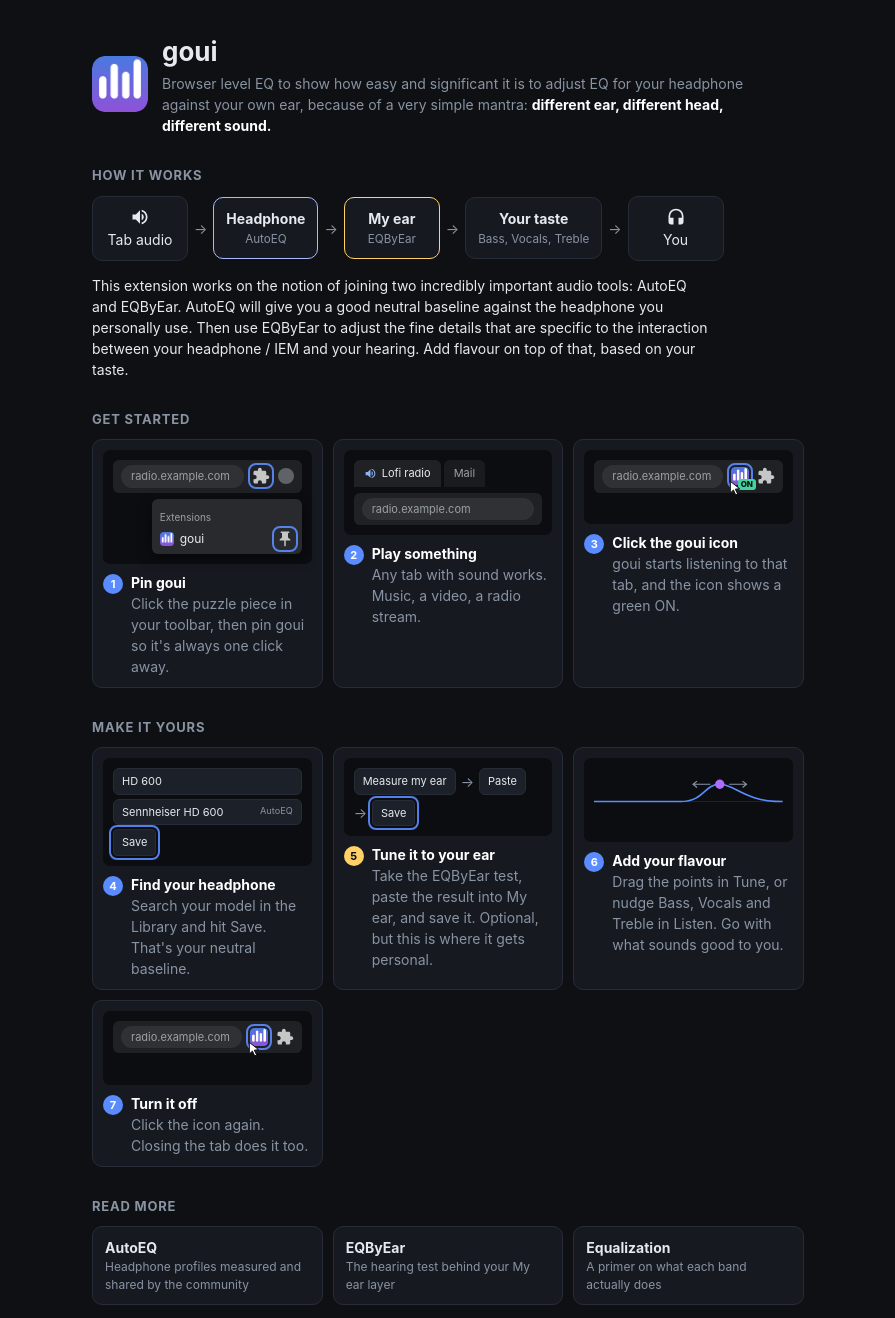
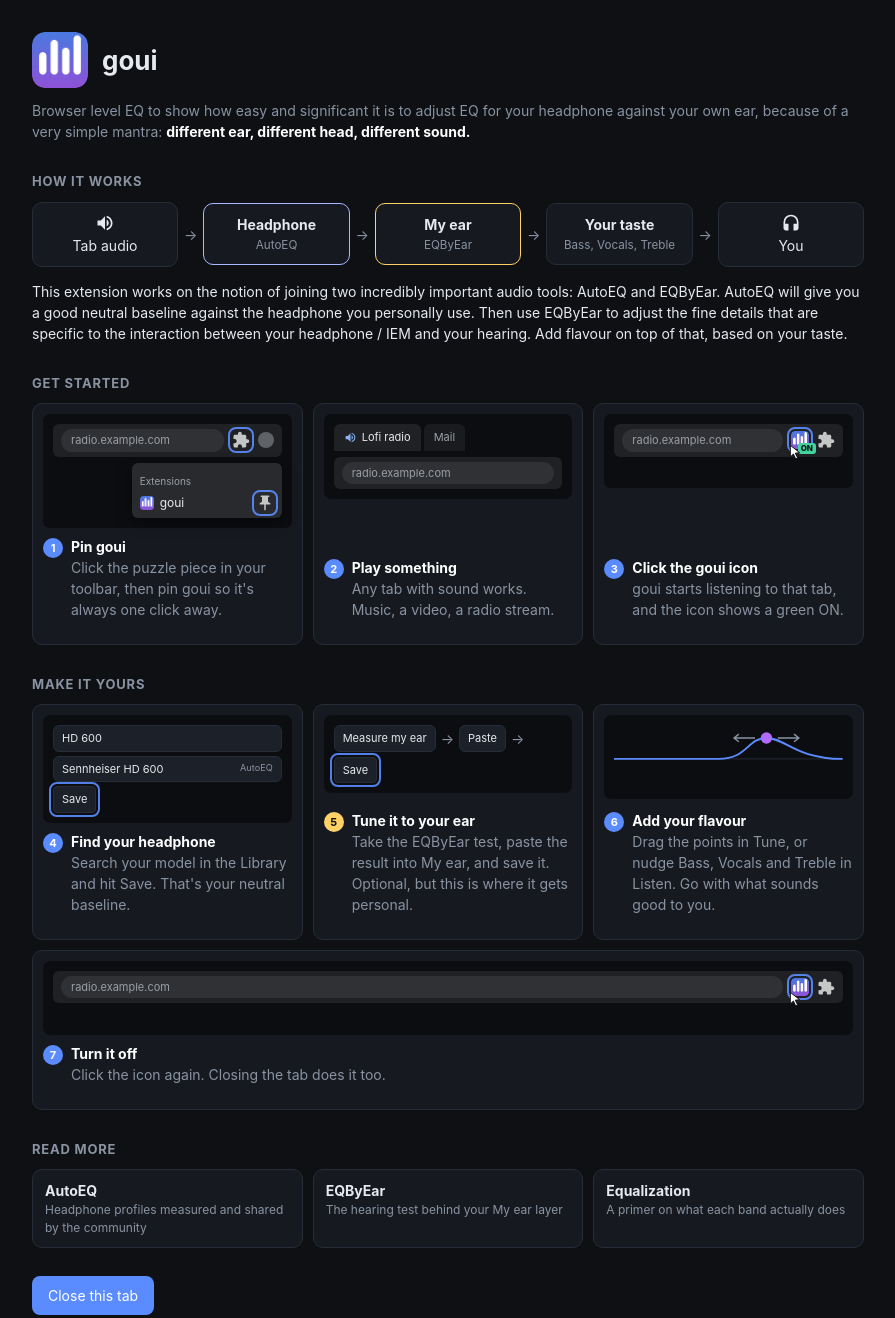
Before and after one commit to wyndhamharyata/goui, a browser extension: page src/intro.html in a window 1280 px wide. Shown: the top 1318 px of the page, without its empty margins (192-1087 px from the left). Drawn offline with Linux system fonts and the light colour scheme.

Commit message:
Give the guide one content width, so both edges line up
The pitch and the paragraph under How it works were narrower than the cards, and the diagram row
stopped short of the right edge. The page now has one width for the header, the paragraphs, the
diagram and every grid. The title row holds the icon and the name, and the pitch sits under it so
its left edge lines up with the sections below.

The diagram boxes share the width out evenly. The step grids hold three columns, two on a narrower
window and one on the narrowest. A card left alone in the last row fills that row. The card text
drops to the bottom of its card, so the cards in a row read as one line.

```diff
--- a/src/guide.css
+++ b/src/guide.css
@@ -18,10 +18,12 @@
   counter-increment: step;
 }
 
+/* The text drops to the bottom of the card, so cards in a row read as one line. */
 .guide-text {
   display: flex;
   align-items: baseline;
   gap: 8px;
+  margin-top: auto;
 }
 
 .guide-text::before {
--- a/src/intro.css
+++ b/src/intro.css
@@ -19,19 +19,26 @@
   font: 14px/1.5 -apple-system, BlinkMacSystemFont, "Segoe UI", Roboto, sans-serif;
 }
 
+/* One content width for the header, the paragraphs, the diagram and every grid. */
 .doc {
-  max-width: 760px;
+  max-width: 880px;
   margin: 0 auto;
   padding: 32px 24px 48px;
 }
 
 .intro-head {
   display: flex;
+  flex-direction: column;
+  gap: 12px;
+}
+
+.intro-brand {
+  display: flex;
   align-items: center;
   gap: 14px;
 }
 
-.intro-head img {
+.intro-brand img {
   border-radius: 13px;
 }
 
@@ -49,8 +56,7 @@
 }
 
 .pitch {
-  max-width: 600px;
-  margin: 2px 0 0;
+  margin: 0;
   color: var(--muted);
 }
 
@@ -60,17 +66,17 @@
 
 .flow {
   display: flex;
-  flex-wrap: wrap;
   align-items: center;
   gap: 6px;
 }
 
 .flow-box {
   display: flex;
+  flex: 1;
   flex-direction: column;
   align-items: center;
   gap: 2px;
-  min-width: 96px;
+  min-width: 0;
   padding: 10px 12px;
   border: 1px solid var(--line);
   border-radius: 10px;
@@ -97,26 +103,27 @@
 }
 
 .flow-arrow {
+  flex: none;
   color: var(--muted);
 }
 
 .lead {
-  max-width: 620px;
   margin: 14px 0 0;
 }
 
-
 .guide-steps.grid {
-  grid-template-columns: repeat(auto-fill, minmax(220px, 1fr));
+  grid-template-columns: repeat(3, 1fr);
 }
 
-.guide-text {
-  margin: 0;
+/* A card left alone in the last row fills that row, so both edges stay straight. */
+.guide-steps.grid > .guide-step:last-child:nth-child(3n + 1),
+.links > a:last-child:nth-child(3n + 1) {
+  grid-column: 1 / -1;
 }
 
 .links {
   display: grid;
-  grid-template-columns: repeat(auto-fill, minmax(200px, 1fr));
+  grid-template-columns: repeat(3, 1fr);
   gap: 10px;
 }
 
@@ -151,7 +158,25 @@
   cursor: pointer;
 }
 
-@media (max-width: 560px) {
+@media (max-width: 719px) {
+  .guide-steps.grid,
+  .links {
+    grid-template-columns: repeat(2, 1fr);
+  }
+
+  /* With two columns the odd card of four is the one left alone. */
+  .guide-steps.grid > .guide-step:last-child:nth-child(3n + 1),
+  .links > a:last-child:nth-child(3n + 1) {
+    grid-column: auto;
+  }
+
+  .guide-steps.grid > .guide-step:last-child:nth-child(2n + 1),
+  .links > a:last-child:nth-child(2n + 1) {
+    grid-column: 1 / -1;
+  }
+}
+
+@media (max-width: 559px) {
   .flow {
     flex-direction: column;
     align-items: stretch;
@@ -161,4 +186,14 @@
     align-self: center;
     transform: rotate(90deg);
   }
+
+  .guide-steps.grid,
+  .links {
+    grid-template-columns: 1fr;
+  }
+
+  .guide-steps.grid > .guide-step:last-child,
+  .links > a:last-child {
+    grid-column: auto;
+  }
 }
--- a/src/intro.html
+++ b/src/intro.html
@@ -19,15 +19,15 @@
 
     <main class="doc">
       <header class="intro-head">
-        <img src="../icons/icon128.png" alt="" width="56" height="56" />
-        <div>
+        <div class="intro-brand">
+          <img src="../icons/icon128.png" alt="" width="56" height="56" />
           <h1>goui</h1>
-          <p class="pitch">
-            Browser level EQ to show how easy and significant it is to adjust EQ for your headphone
-            against your own ear, because of a very simple mantra:
-            <b>different ear, different head, different sound.</b>
-          </p>
         </div>
+        <p class="pitch">
+          Browser level EQ to show how easy and significant it is to adjust EQ for your headphone
+          against your own ear, because of a very simple mantra:
+          <b>different ear, different head, different sound.</b>
+        </p>
       </header>
 
       <section>
```
